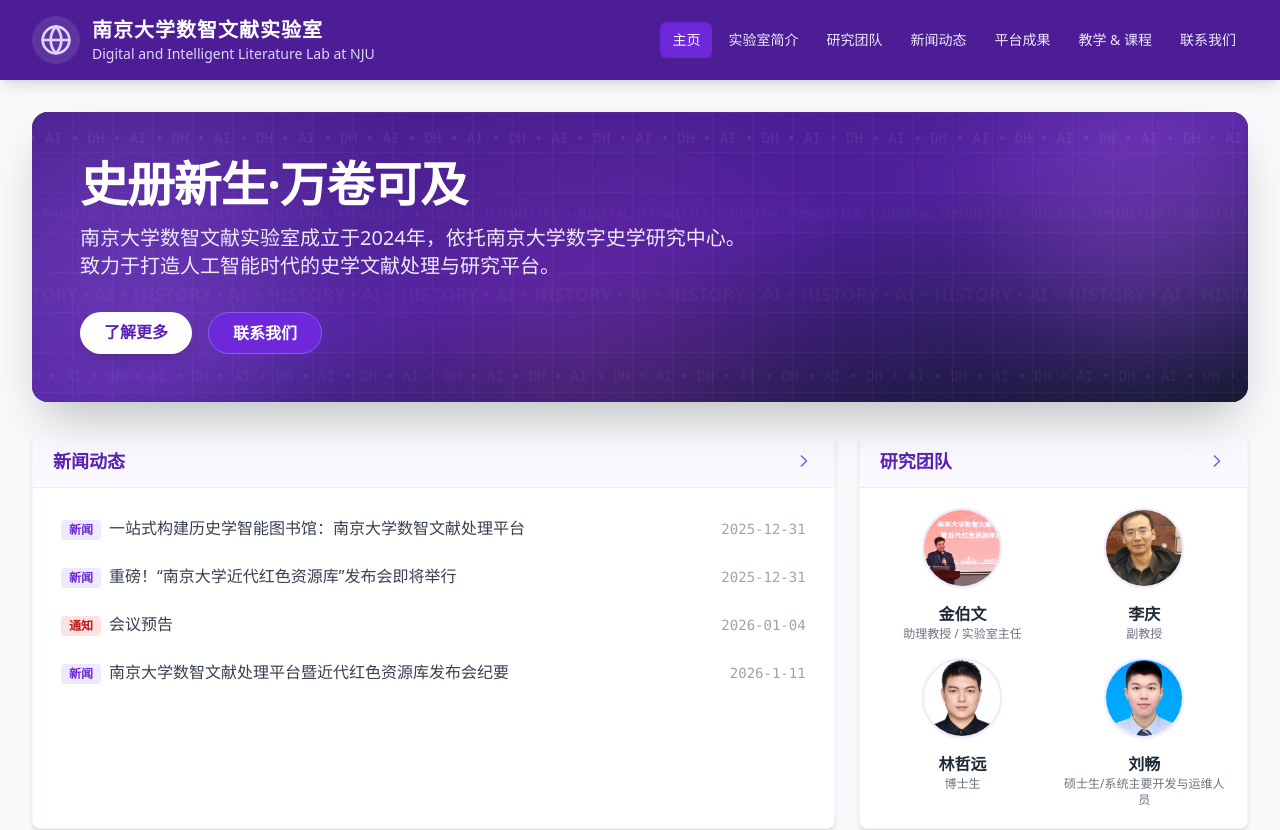
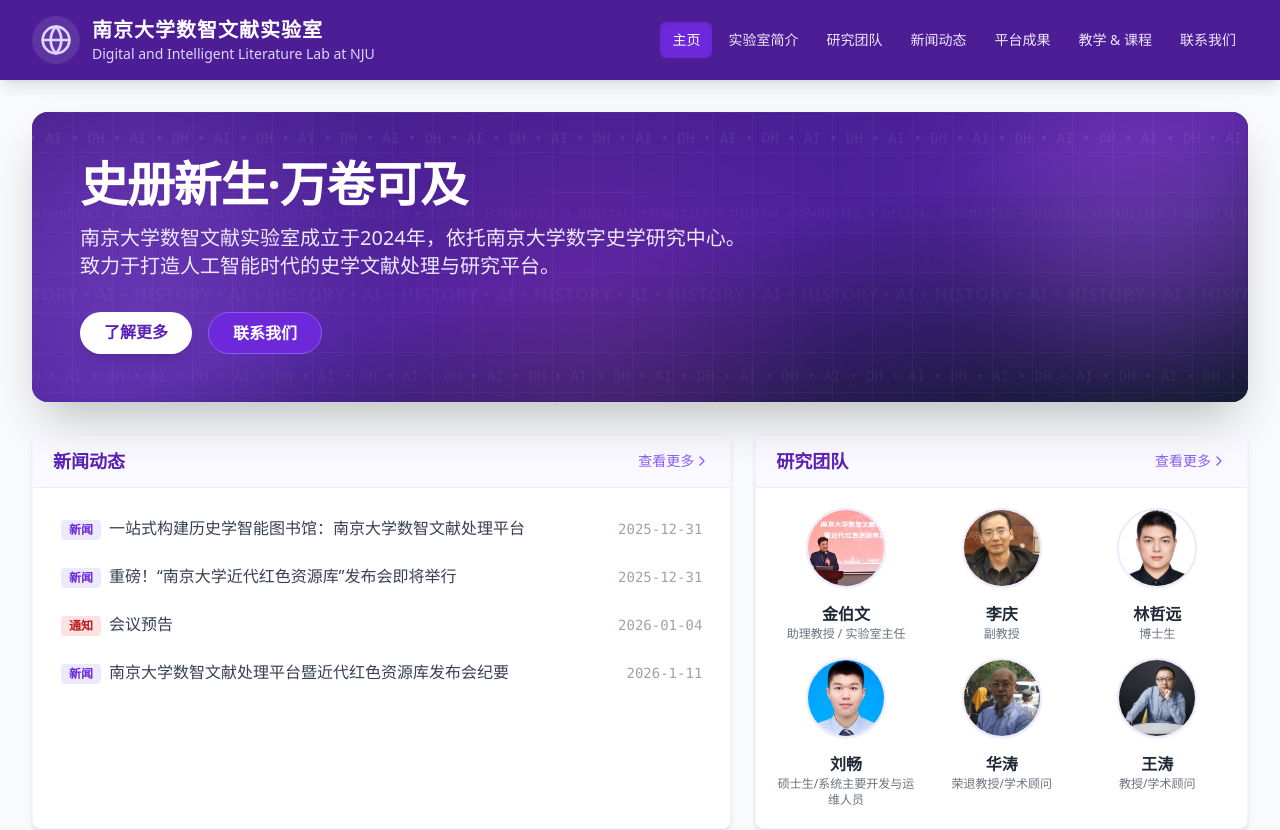
Before and after one commit to hakuoki/nju_digitalilab, a React (Vite) app: page / in a window 1280 px wide. Shown: the top 830 px of the page. Built offline with nearby package versions, Linux system fonts and the light colour scheme.

Commit message:
学术顾问

```diff
--- a/components/SectionCard.tsx
+++ b/components/SectionCard.tsx
@@ -18,8 +18,9 @@
           {title}
         </h3>
         {linkTo && (
-          <Link to={linkTo} className="text-primary-500 hover:text-primary-700 hover:translate-x-1 transition-all">
-            <ChevronRight className="h-5 w-5" />
+          <Link to={linkTo} className="text-primary-500 hover:text-primary-700 hover:translate-x-1 transition-all flex items-center text-sm">
+            <span>查看更多</span>
+            <ChevronRight className="h-4 w-4" />
           </Link>
         )}
       </div>
--- a/data.ts
+++ b/data.ts
@@ -131,6 +131,27 @@
   },
 ];
 
+// 学术顾问
+export const ADVISORS_DATA: Member[] = [
+  {
+    id: '1',
+    name: '华涛',
+    title: '荣退教授/学术顾问',
+    image: 'images/huat.jpg', // Placeholder or reuse an existing one if unsure, but user can change it. Better to leave empty string or specific placeholder.
+    researchInterests: ['西域史', '中国民族史','中国边疆发展史','中西交通史'],
+    personalPage: 'https://history.nju.edu.cn/ht/main.htm'
+  },
+  {
+    id: '2',
+    name: '王涛',
+    title: '教授/学术顾问',
+    image: 'images/wangtao.png',
+    researchInterests: ['德国史','教会史','数字史学'],
+    personalPage: 'https://history.nju.edu.cn/wt/main.htm'
+  },
+];
+
+
 // 学术社区
 export const PROJECTS_DATA: Project[] = [
   {
--- a/pages/Home.tsx
+++ b/pages/Home.tsx
@@ -1,13 +1,17 @@
 import React from 'react';
 import SectionCard from '../components/SectionCard';
-import { NEWS_DATA, GROUPS_DATA, MEMBERS_DATA, PROJECTS_DATA } from '../data';
+import { NEWS_DATA, GROUPS_DATA, MEMBERS_DATA, ADVISORS_DATA, PROJECTS_DATA } from '../data';
 import { Calendar, FileText, User, Layers, ArrowRight, Users, Award } from 'lucide-react';
 import { Link } from 'react-router-dom';
 
 const Home: React.FC = () => {
   const recentNews = NEWS_DATA.slice(0, 4);
   const featuredGroups = GROUPS_DATA.slice(0, 5);
-  const featuredMembers = MEMBERS_DATA.slice(0, 4);
+
+  // Combine Research Team (1-4) and Advisors (1-2)
+  const researchTeam = MEMBERS_DATA.slice(0, 4);
+  const advisors = ADVISORS_DATA.slice(0, 2);
+  const featuredMembers = [...researchTeam, ...advisors];
 
   return (
     <div className="space-y-8">
@@ -109,7 +113,7 @@
       <div className="grid grid-cols-1 md:grid-cols-12 gap-6">
 
         {/* Left Column (News & Events) - Spans 8 columns on desktop */}
-        <div className="md:col-span-8 space-y-6">
+        <div className="md:col-span-7 space-y-6">
           <SectionCard title="新闻动态" linkTo="/news" className="h-full">
             <div className="space-y-4">
               {recentNews.map((news) => {
@@ -142,12 +146,13 @@
           </SectionCard>
         </div>
 
+
         {/* Right Column (People) - Spans 4 columns */}
-        <div className="md:col-span-4">
+        <div className="md:col-span-5">
           <SectionCard title="研究团队" linkTo="/people">
-            <div className="grid grid-cols-2 gap-4">
-              {featuredMembers.map((member) => (
-                <Link to="/people" key={member.id} className="text-center group block">
+            <div className="grid grid-cols-3 gap-4">
+              {featuredMembers.map((member, index) => (
+                <Link to="/people" key={`${member.id}-${index}`} className="text-center group block">
                   <div className="relative inline-block">
                     <img
                       src={member.image}
--- a/pages/People.tsx
+++ b/pages/People.tsx
@@ -1,5 +1,5 @@
 import React from 'react';
-import { MEMBERS_DATA } from '../data';
+import { MEMBERS_DATA, ADVISORS_DATA } from '../data';
 
 const People: React.FC = () => {
   return (
@@ -55,6 +55,60 @@
           </div>
         ))}
       </div>
+
+      <div className="my-16"></div>
+
+      <div className="bg-primary-900 text-white py-12 px-6 rounded-xl mb-10 text-center shadow-lg">
+        <h1 className="text-3xl font-bold mb-2">学术顾问</h1>
+        <p className="text-primary-200">为实验室发展提供学术指导</p>
+      </div>
+
+      <div className="grid grid-cols-1 sm:grid-cols-2 lg:grid-cols-3 xl:grid-cols-4 gap-8">
+        {ADVISORS_DATA.map((member) => (
+          <div key={member.id} className="bg-white rounded-xl shadow-md overflow-hidden hover:shadow-xl transition-all duration-300 transform hover:-translate-y-1 group border border-gray-100 relative">
+            {member.personalPage && (
+              <a
+                href={member.personalPage}
+                target="_blank"
+                rel="noopener noreferrer"
+                className="absolute inset-0 z-10"
+                title="访问个人主页"
+              />
+            )}
+            <div className="aspect-w-1 aspect-h-1 w-full overflow-hidden bg-gray-200 h-64">
+              <img
+                src={member.image}
+                alt={member.name}
+                className="w-full h-full object-cover group-hover:scale-105 transition-transform duration-500"
+              />
+            </div>
+            <div className="p-6">
+              <div className="flex justify-between items-start">
+                 <div>
+                    <h3 className="text-xl font-bold text-gray-900 mb-1">{member.name}</h3>
+                    <p className="text-primary-600 font-medium text-sm mb-4">{member.title}</p>
+                 </div>
+                 {member.personalPage && (
+                   <svg xmlns="http://www.w3.org/2000/svg" className="h-5 w-5 text-gray-400 group-hover:text-primary-600 transition-colors" fill="none" viewBox="0 0 24 24" stroke="currentColor">
+                     <path strokeLinecap="round" strokeLinejoin="round" strokeWidth={2} d="M10 6H6a2 2 0 00-2 2v10a2 2 0 002 2h10a2 2 0 002-2v-4M14 4h6m0 0v6m0-6L10 14" />
+                   </svg>
+                 )}
+              </div>
+
+              <div className="space-y-2">
+                <p className="text-xs text-gray-400 uppercase tracking-wider font-semibold">研究方向</p>
+                <div className="flex flex-wrap gap-2">
+                  {member.researchInterests.map((interest, idx) => (
+                    <span key={idx} className="bg-primary-50 text-primary-700 text-xs px-2 py-1 rounded-md border border-primary-100">
+                      {interest}
+                    </span>
+                  ))}
+                </div>
+              </div>
+            </div>
+          </div>
+        ))}
+      </div>
     </div>
   );
 };
```
Also changed, not shown: public/images/huat.jpg (added), public/images/wangtao.png (added).
